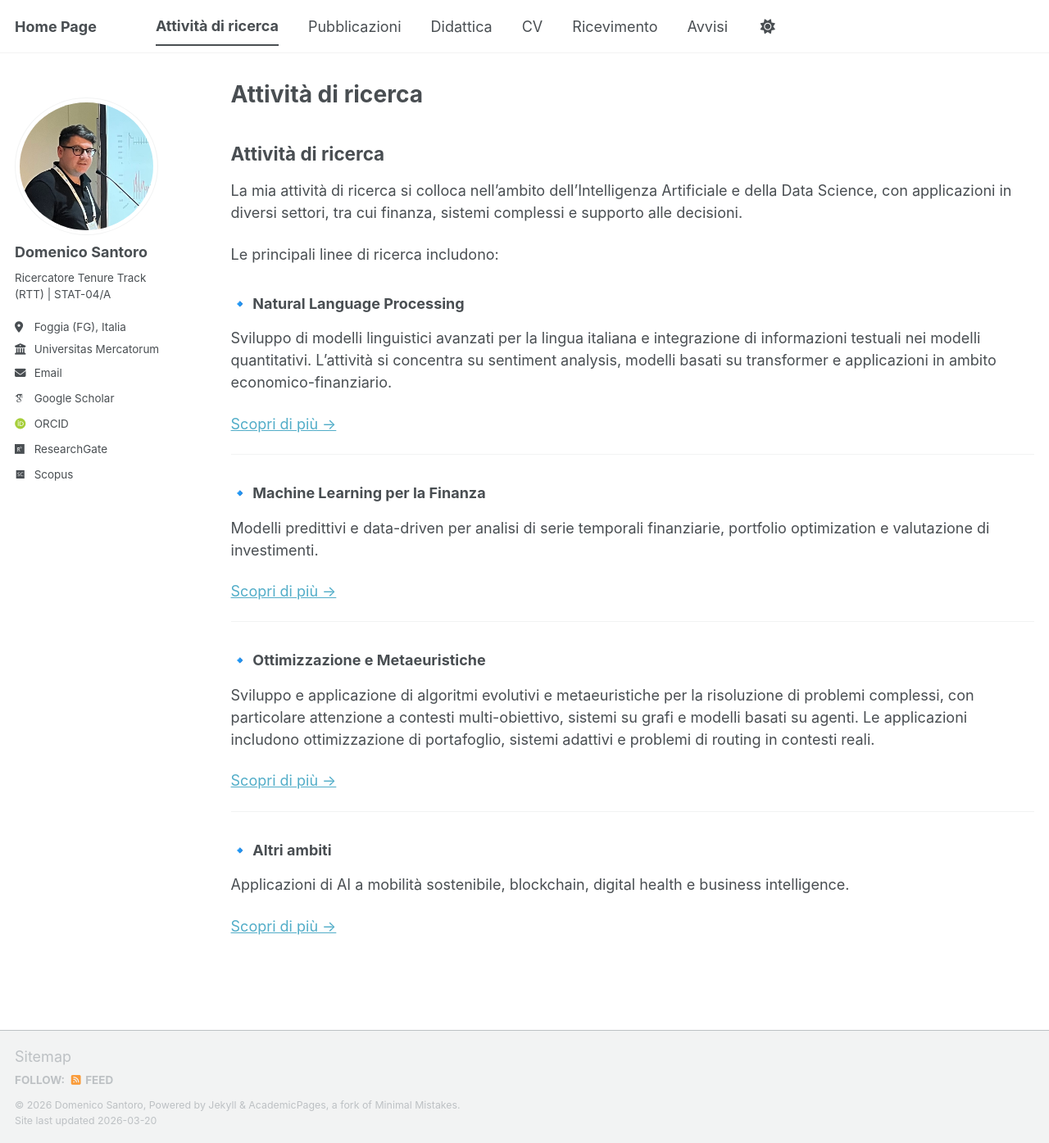
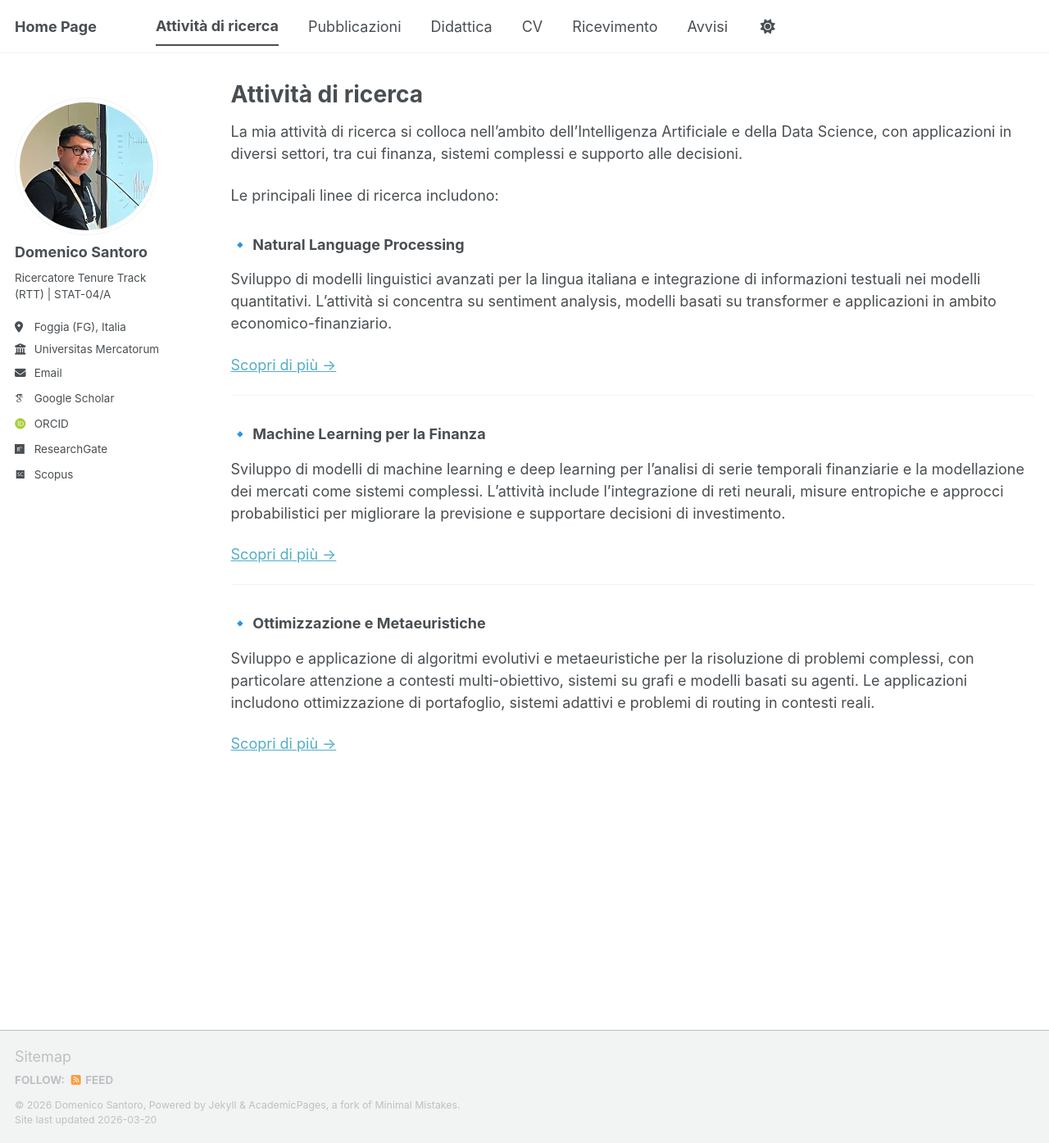
Before and after one commit to mimmoexe/mimmoexe.github.io, a Jekyll site: the page built from _pages/research.md, in a window 1280 px wide and 1395 px high. Shown: the whole window at 82% size. Built offline with Jekyll 4.4.1, drawn with Linux system fonts in a browser that asks for light colours; some web fonts are replaced; a script bundle is joined from its source files by our own code; library files that are not in the unit come from our copies.

Commit message:
Update research.md

```diff
--- a/_pages/research.md
+++ b/_pages/research.md
@@ -4,8 +4,6 @@ title: "Attività di ricerca"
 permalink: /ricerca/
 author_profile: true
 ---
-
-## Attività di ricerca
 
 La mia attività di ricerca si colloca nell’ambito dell’Intelligenza Artificiale e della Data Science, con applicazioni in diversi settori, tra cui finanza, sistemi complessi e supporto alle decisioni.
 
@@ -19,7 +17,7 @@ Sviluppo di modelli linguistici avanzati per la lingua italiana e integrazione d
 ---
 
 ### 🔹 Machine Learning per la Finanza
-Modelli predittivi e data-driven per analisi di serie temporali finanziarie, portfolio optimization e valutazione di investimenti.
+Sviluppo di modelli di machine learning e deep learning per l’analisi di serie temporali finanziarie e la modellazione dei mercati come sistemi complessi. L’attività include l’integrazione di reti neurali, misure entropiche e approcci probabilistici per migliorare la previsione e supportare decisioni di investimento.
 
 [Scopri di più →](/ricerca/finance/)
 
@@ -29,10 +27,3 @@ Modelli predittivi e data-driven per analisi di serie temporali finanziarie, por
 Sviluppo e applicazione di algoritmi evolutivi e metaeuristiche per la risoluzione di problemi complessi, con particolare attenzione a contesti multi-obiettivo, sistemi su grafi e modelli basati su agenti. Le applicazioni includono ottimizzazione di portafoglio, sistemi adattivi e problemi di routing in contesti reali.
 
 [Scopri di più →](/ricerca/optimization/)
-
----
-
-### 🔹 Altri ambiti
-Applicazioni di AI a mobilità sostenibile, blockchain, digital health e business intelligence.
-
-[Scopri di più →](/ricerca/other/)
```
